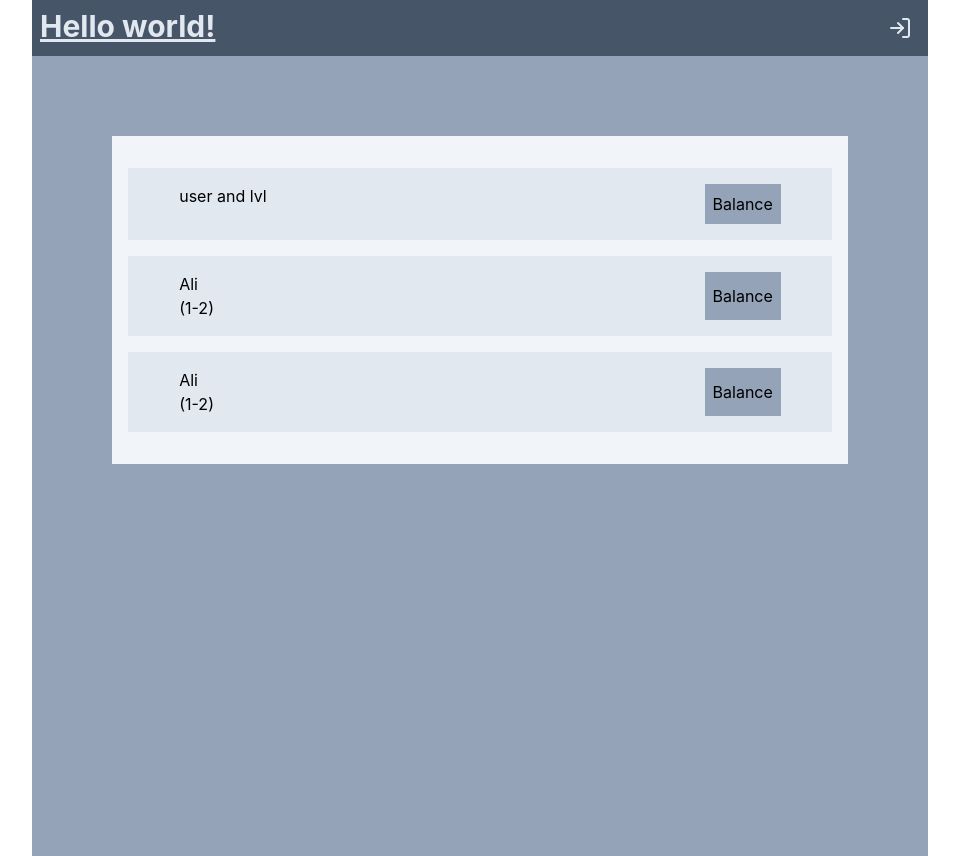
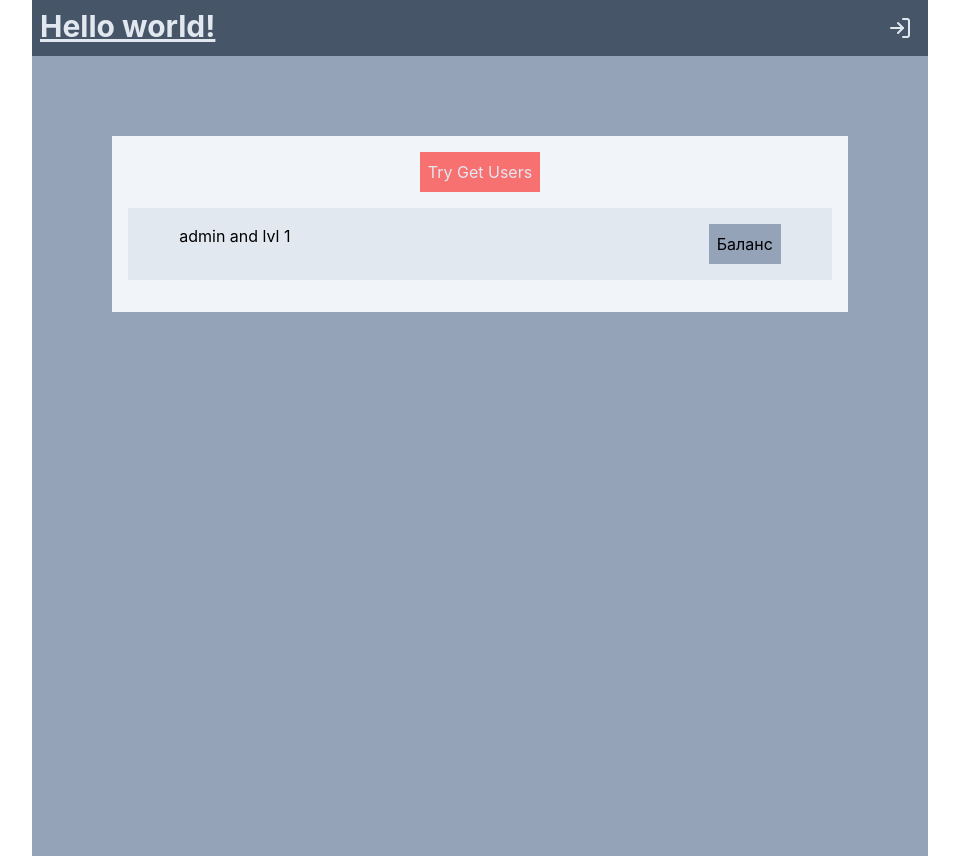
Before and after one commit to Bayraev/JWT_auth_OASYS_TEST, a React (Create React App) app in the folder test_oasys_jwt_frontend/: page / in a window 1280 px wide. Shown: the whole page, without its empty margins (160-1119 px from the left). Built offline with nearby package versions, Linux system fonts and the light colour scheme.

Commit message:
F Iml: getUsers

```diff
--- a/test_oasys_jwt_frontend/src/App.tsx
+++ b/test_oasys_jwt_frontend/src/App.tsx
@@ -1,13 +1,10 @@
 import { LogIn } from 'lucide-react';
-import React, { useEffect } from 'react';
+import React from 'react';
 import AuthComponent from './components/AuthComponent';
 import UsersComponent from './components/UsersComponent';
-import UpdUserComponent from './components/UpdUserComponent';
 import { useDispatch, useSelector } from 'react-redux';
 import { AppDispatch, RootState } from './app/store';
-import { setEditingPage, setSelectedComponent } from './app/features/NavigationSlice';
-import Cookies from 'js-cookie';
-import { getCurrentUserById, logout } from './app/features/AuthSlice';
+import { setSelectedComponent } from './app/features/NavigationSlice';
 
 function App() {
   const dispatch: AppDispatch = useDispatch();
@@ -18,15 +15,6 @@ function App() {
     // WHEN WE GO TO LOGIN, WE LOGOUT BEFORE
     dispatch(setSelectedComponent('auth'));
   };
-
-  useEffect(() => {
-    console.log(Cookies.get('token'));
-    const currentUserId: string | any = localStorage.getItem('currentUserId');
-    if (currentUserId && typeof currentUserId === typeof '') {
-      console.log(currentUserId);
-      dispatch(getCurrentUserById(currentUserId));
-    }
-  }, []);
 
   return (
     <div className="flex justify-center">
--- a/test_oasys_jwt_frontend/src/app/features/AuthSlice.tsx
+++ b/test_oasys_jwt_frontend/src/app/features/AuthSlice.tsx
@@ -6,14 +6,14 @@ import Cookies from 'js-cookie';
 
 interface IInitialState {
   currentUser: IUser | null;
-  payload: IUser[];
+  users: IUser[];
   loading?: any;
   error?: any;
 }
 
 const initialState: IInitialState = {
   currentUser: null,
-  payload: [
+  users: [
     {
       _id: '',
       nickname: '',
@@ -50,6 +50,13 @@ export const getCurrentUserById = createAsyncThunk(
   },
 );
 
+export const getUsers = createAsyncThunk('auth/getUsers', async () => {
+  // Credentials (cookies) included
+  const responce = await AuthService.getUsers();
+  alert('getUsers');
+  return responce.data;
+});
+
 const AuthSlice = createSlice({
   name: 'auth',
   initialState,
@@ -82,7 +89,6 @@ const AuthSlice = createSlice({
       })
       .addCase(authorization.fulfilled, (state, action: PayloadAction<any>) => {
         localStorage.setItem('currentUserId', action.payload._id);
-        console.log(action.payload);
         state.currentUser = action.payload; //! khmmm
         state.loading = false;
         state.error = null;
@@ -99,12 +105,27 @@ const AuthSlice = createSlice({
         state.error = null;
       })
       .addCase(getCurrentUserById.fulfilled, (state, action: PayloadAction<any>) => {
-        console.log('getCurrentUserById', action.payload);
         state.currentUser = action.payload; //! khmmm
         state.loading = false;
         state.error = null;
       })
       .addCase(getCurrentUserById.rejected, (state, action) => {
+        state.loading = false;
+        alert(action.error.message);
+        state.error = action.error.message ?? 'An error occurred.';
+      })
+
+      //* getUsers
+      .addCase(getUsers.pending, (state, payload) => {
+        state.loading = true;
+        state.error = null;
+      })
+      .addCase(getUsers.fulfilled, (state, action: PayloadAction<any>) => {
+        state.users = action.payload.map((user: IUser) => user); //! khmmm
+        state.loading = false;
+        state.error = null;
+      })
+      .addCase(getUsers.rejected, (state, action) => {
         state.loading = false;
         alert(action.error.message);
         state.error = action.error.message ?? 'An error occurred.';
--- a/test_oasys_jwt_frontend/src/app/services/AuthService.ts
+++ b/test_oasys_jwt_frontend/src/app/services/AuthService.ts
@@ -18,7 +18,7 @@ export default class AuthService {
     return $api.get(`/users/${id}`);
   }
 
-  // static async getUsers(id: string): Promise<AxiosResponse<IUser>> {
-  //   return $api.get(`/users/`);
-  // }
+  static async getUsers(): Promise<AxiosResponse<IUser>> {
+    return $api.get(`/users/`);
+  }
 }
--- a/test_oasys_jwt_frontend/src/components/UsersComponent.tsx
+++ b/test_oasys_jwt_frontend/src/components/UsersComponent.tsx
@@ -1,44 +1,58 @@
-import React from 'react';
+import React, { useEffect } from 'react';
 import { useDispatch, useSelector } from 'react-redux';
 import { AppDispatch, RootState } from '../app/store';
+import { getCurrentUserById, getUsers } from '../app/features/AuthSlice';
+import Cookies from 'js-cookie';
+import { IUser } from '../app/models/IUser';
 
 export default function UsersComponent() {
   const dispatch: AppDispatch = useDispatch();
-  const { currentUser } = useSelector((state: RootState) => state.authorization);
+  const { currentUser, users } = useSelector((state: RootState) => state.authorization);
+
+  //* Getting Current User
+  useEffect(() => {
+    console.log(Cookies.get('token'));
+    const currentUserId: string | any = localStorage.getItem('currentUserId');
+    if (currentUserId && typeof currentUserId === typeof '') {
+      console.log(currentUserId);
+      dispatch(getCurrentUserById(currentUserId));
+    }
+  }, []);
+
+  const handleGetUsers = () => {
+    dispatch(getUsers());
+  };
+
+  const FragmentUser: React.FC<IUser> = (user: IUser) => {
+    return (
+      <div className="flex justify-center my-4 bg-slate-200">
+        <div className="flex justify-between w-[90%] p-4">
+          <div>
+            <span className="block text-red-600">{user.nickname}</span>
+            <span className="block">
+              {user.type === 1 ? 'admin' : 'user'} and lvl {user.lvl}
+            </span>
+          </div>
+          <button className="bg-slate-400 p-2"> {user.balance ? user.balance : 'Баланс'} </button>
+        </div>
+      </div>
+    );
+  };
 
   return (
     <div className="p-20">
       <div className="bg-slate-100 p-4">
-        <div className="flex justify-center my-4 bg-slate-200">
-          <div className="flex justify-between w-[90%] p-4">
-            <div>
-              <span className="block text-red-600">{currentUser?.nickname}</span>
-              <span className="block">
-                {currentUser?.type === 1 ? 'admin' : 'user'} and lvl {currentUser?.lvl}
-              </span>
-            </div>
-            <button className="bg-slate-400 p-2"> Balance </button>
-          </div>
+        {currentUser && <FragmentUser {...currentUser} />}
+        <div className="flex justify-center">
+          <button onClick={handleGetUsers} className="p-2 bg-red-400 text-slate-200">
+            Try Get Users
+          </button>
         </div>
 
-        <div className="flex justify-center my-4 bg-slate-200">
-          <div className="flex justify-between w-[90%] p-4">
-            <div>
-              <span className="block">Ali</span>
-              <span className="block">(1-2)</span>
-            </div>
-            <button className="bg-slate-400 p-2"> Balance </button>
-          </div>
-        </div>
-        <div className="flex justify-center my-4 bg-slate-200">
-          <div className="flex justify-between w-[90%] p-4">
-            <div>
-              <span className="block">Ali</span>
-              <span className="block">(1-2)</span>
-            </div>
-            <button className="bg-slate-400 p-2"> Balance </button>
-          </div>
-        </div>
+        {users &&
+          users.map((user: IUser) => {
+            return <FragmentUser {...user} />;
+          })}
       </div>
     </div>
   );
```
